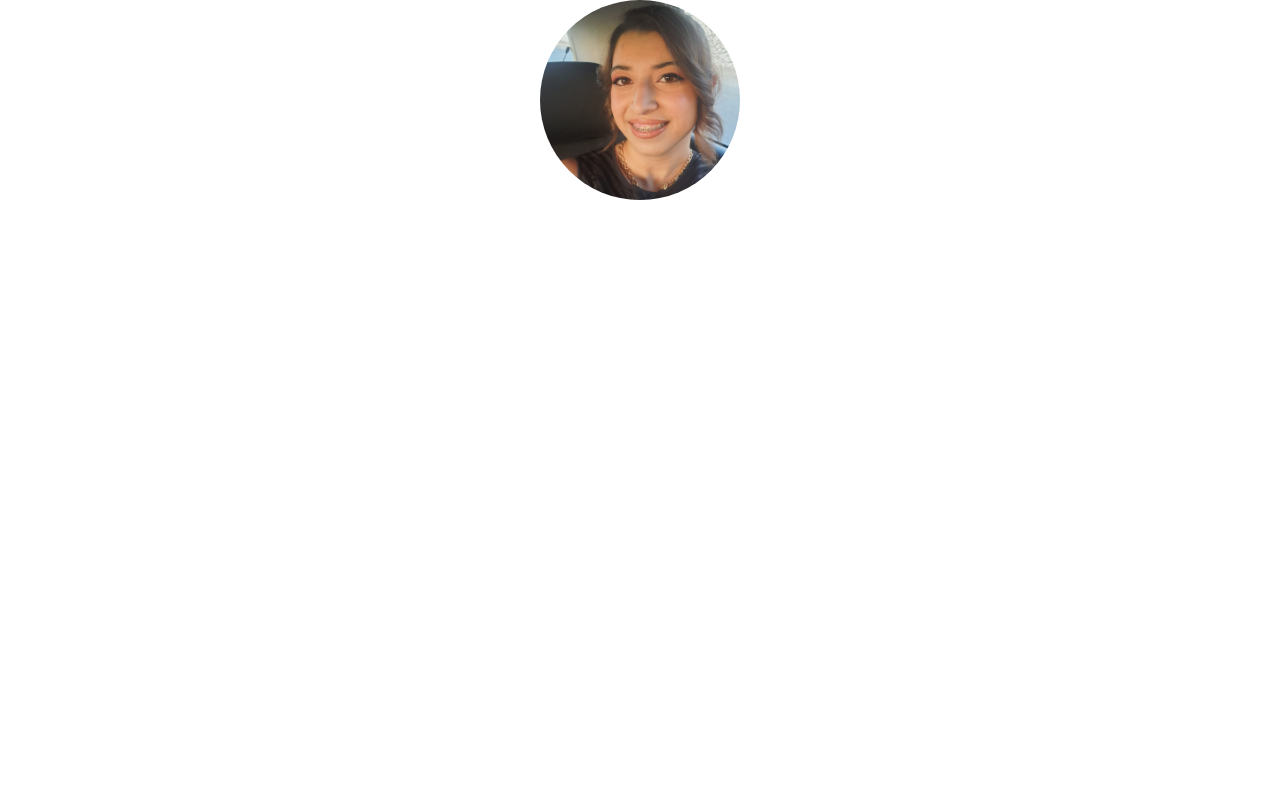
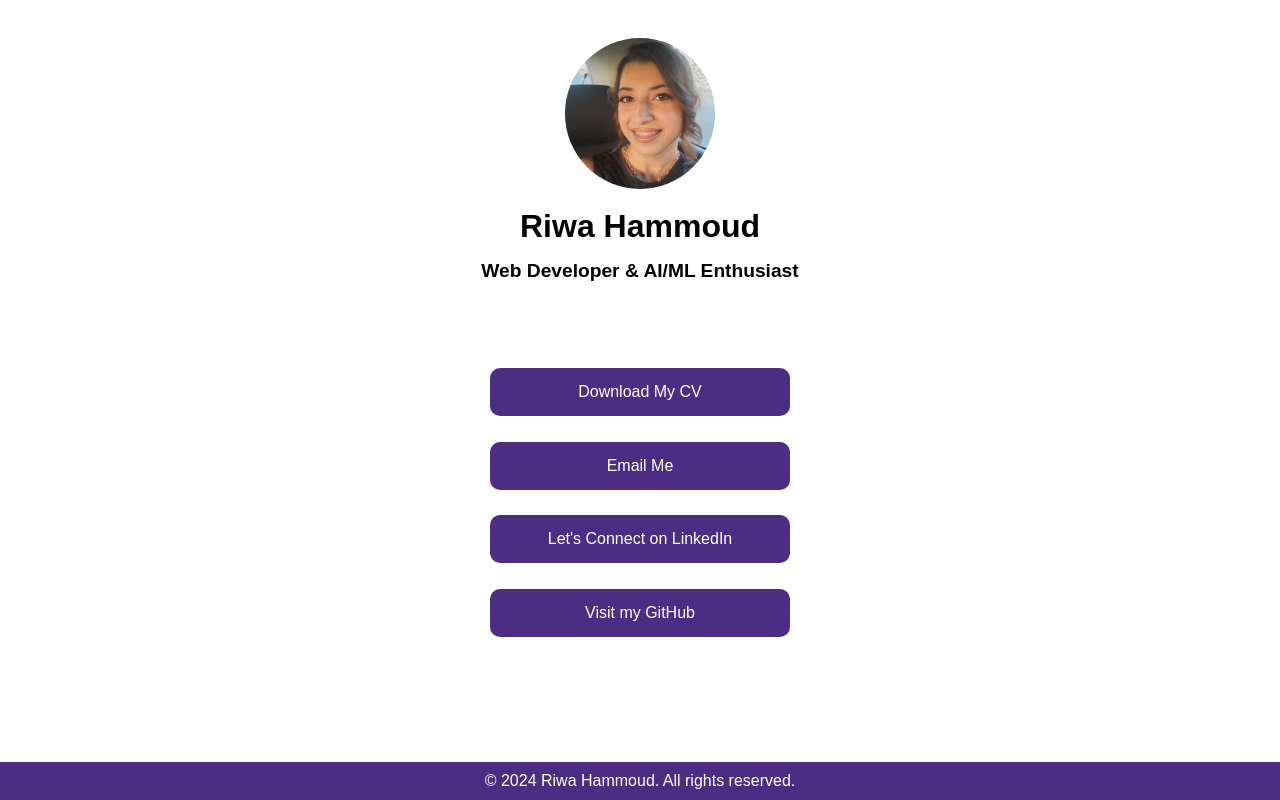
Before and after one commit to Riwa-Hammoud/RiwaLink, a plain HTML site: page index.html in a window 1280 px wide. Drawn offline with Linux system fonts and the light colour scheme.

Commit message:
basic design done

```diff
--- a/index.html
+++ b/index.html
@@ -3,10 +3,36 @@
 <head>
     <meta charset="UTF-8">
     <meta name="viewport" content="width=device-width, initial-scale=1.0">
-    <title>Animated pic</title>
+    <title>RiwaLink</title>
     <link rel="stylesheet" href="style.css">
 </head>
 <body>
-    <img src="moi.jpg">
+    <header>
+        <figure>
+            <img src="moi.jpg" alt="A picture of Riwa Hammoud">
+            <figcaption>Web Developer & AI/ML Enthusiast</figcaption>
+        </figure>
+        <h1>Riwa Hammoud</h1>
+        <h2>Web Developer & AI/ML Enthusiast</h2>
+    </header>
+
+    <main aria-label="Personal Links">
+        <a href="Riwa_Hammoud_CV.pdf" target="_blank" aria-label="Download Riwa's CV">
+            Download My CV
+        </a>
+        <a href="mailto:riwa.a.hammoud@gmail.com" target="_blank" aria-label="Send an email to Riwa">
+            Email Me
+        </a>
+        <a href="https://linkedin.com/in/riwa-hammoud" target="_blank" aria-label="Visit Riwa's LinkedIn">
+            Let's Connect on LinkedIn
+        </a>
+        <a href="https://github.com/Riwa-Hammoud" target="_blank" aria-label="Visit Riwa's GitHub">
+            Visit my GitHub
+        </a>
+    </main>
+
+    <footer>
+        <p>&copy; 2024 Riwa Hammoud. All rights reserved.</p>
+    </footer>
 </body>
 </html>
--- a/style.css
+++ b/style.css
@@ -1,14 +1,73 @@
+* {
+    margin: 0;
+    padding: 0;
+    box-sizing: border-box;
+}
+
 body {
-    margin: 0;
-    display: grid;
-    background: #fff;
+    display: flex;
+    flex-direction: column;
+    justify-content: space-between;
+    font-family: Arial, sans-serif;
+    text-align: center;
     min-height: 100vh;
-    grid-auto-flow :column;
-    place-content: start center;
+}
+
+figcaption {
+    position: absolute;
+    transform: translateX(-10000px);
+}
+
+header {
+    display: flex;
+    flex-direction: column;
+    gap: 15px;
+    margin-top: 3%;
+}
+
+header h1 {
+    font-size: 2rem;
+}
+
+header h2 {
+    font-size: 1.2rem;
 }
 
 img {
-    width: 200px;
+    width: 150px;
     height: auto;
     border-radius: 50%;
 }
+
+main {
+    display: flex;
+    flex-direction: column;
+    align-items: center;
+    /* gap: 20px; */
+    margin-bottom: 3%;
+    height: 40vh;
+    justify-content: space-evenly;
+}
+
+main a {
+    text-decoration: none;
+    background-color: #4b2e83;
+    color: white;
+    padding: 15px 25px;
+    border-radius: 10px;
+    font-size: 1rem;
+    width: clamp(200px, 40%, 300px);
+}
+
+main a:hover {
+    background-color: #3b246b;
+}
+
+footer {
+    background-color: #4b2e83;
+    color: white;
+    padding: 10px;
+    width: 100%;
+    height: auto;
+    text-align: center;
+}
```
Also changed, not shown: 1 other file.
